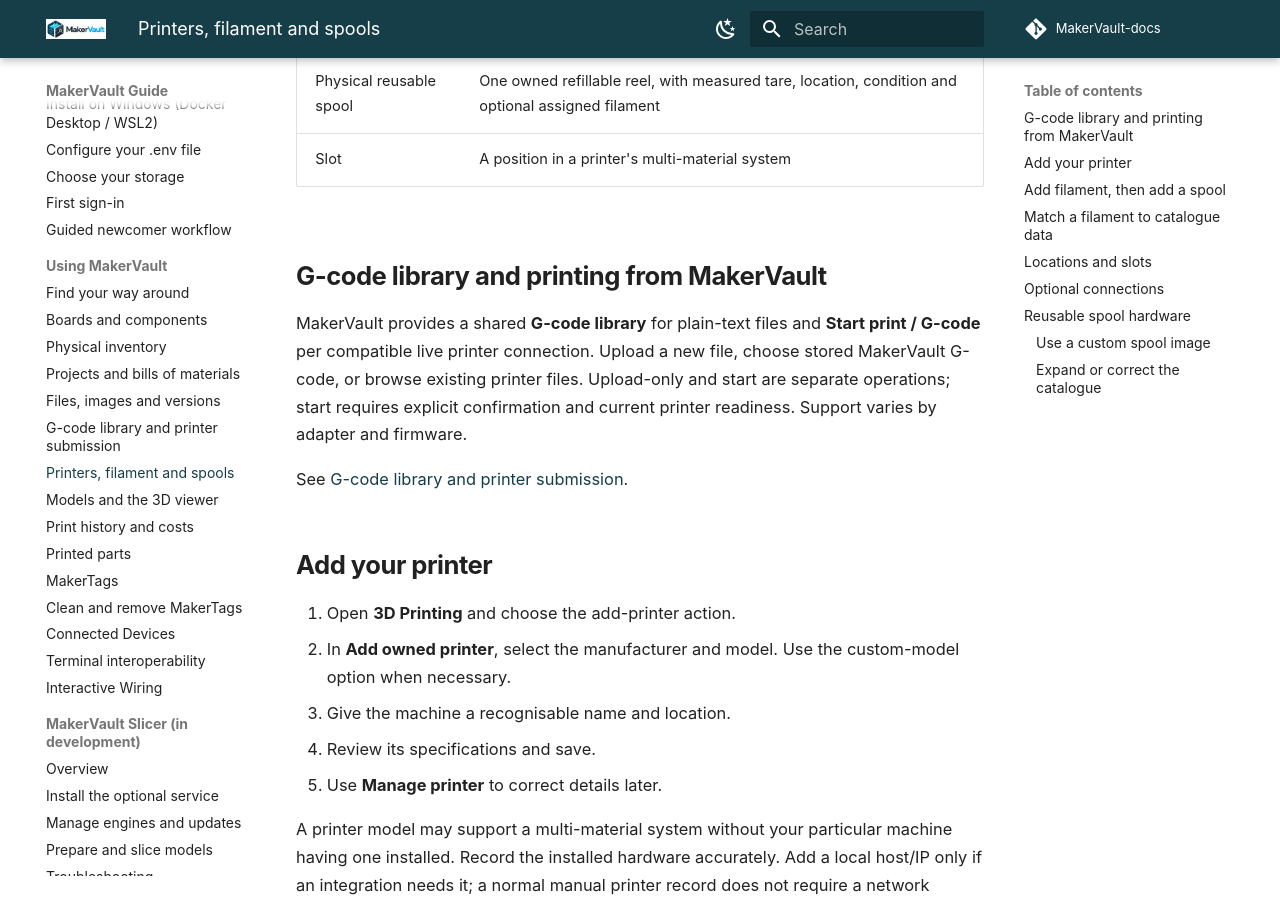
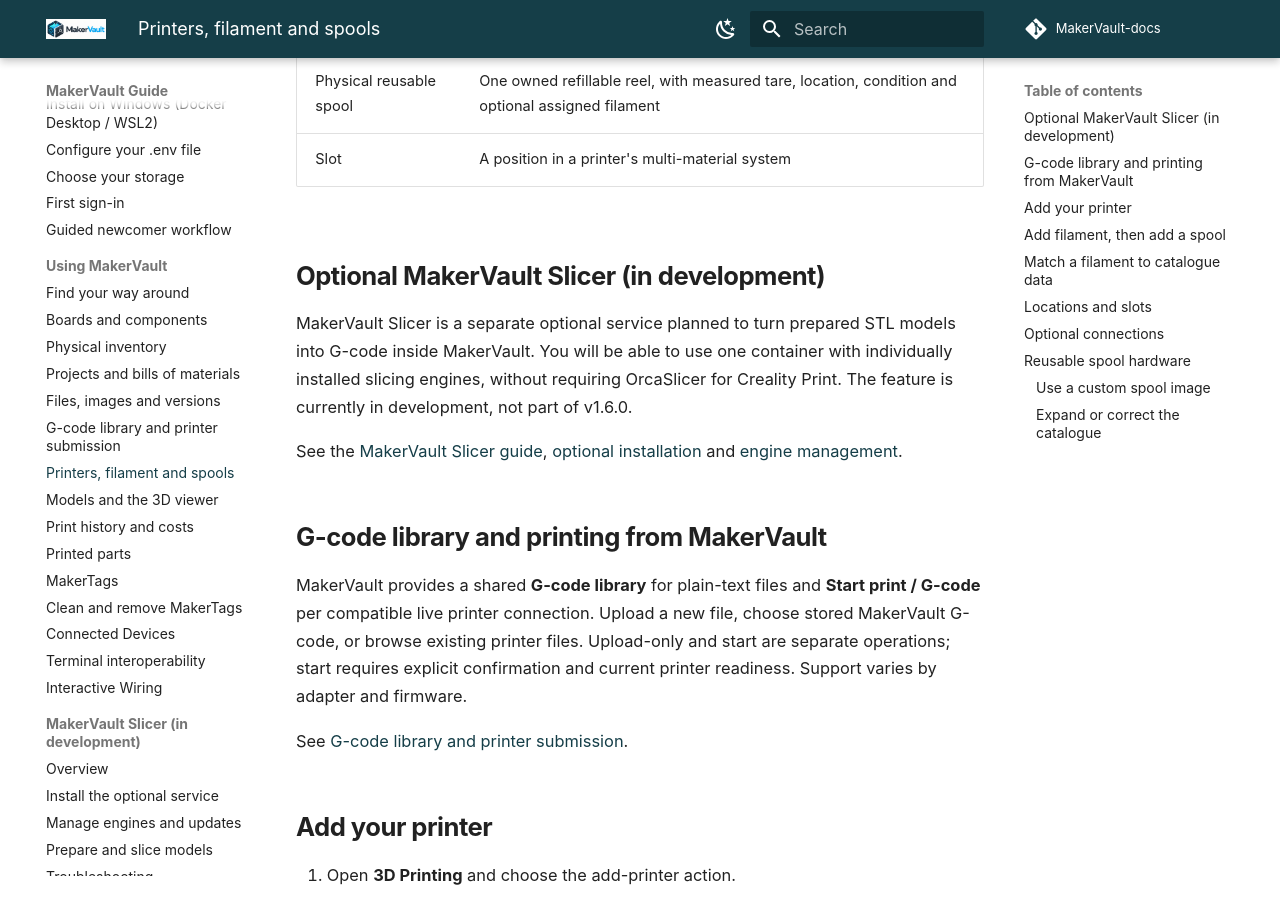
Before and after one commit to gavrd7/MakerVault-docs, an MkDocs documentation site: the page built from docs/guide/using/printing.md, in a window 1280 px wide and 900 px high, scrolled down 675 px. Built offline with MkDocs 1.6.1 and Material for MkDocs 9.7.7, drawn with Linux system fonts in a browser that asks for light colours; comment, search, counter and statistics services are not loaded.

Commit message:
Integrate slicer guide into existing documentation navigation

```diff
--- a/docs/guide/using/printing.md
+++ b/docs/guide/using/printing.md
@@ -14,6 +14,12 @@
 | Reusable spool design | Empty spool hardware specification, manufacturer or 3D-printed |
 | Physical reusable spool | One owned refillable reel, with measured tare, location, condition and optional assigned filament |
 | Slot | A position in a printer's multi-material system |
+
+## Optional MakerVault Slicer (in development)
+
+MakerVault Slicer is a separate optional service planned to turn prepared STL models into G-code inside MakerVault. You will be able to use one container with individually installed slicing engines, without requiring OrcaSlicer for Creality Print. The feature is currently in development, not part of v1.6.0.
+
+See the [MakerVault Slicer guide](../slicer/index.md), [optional installation](../slicer/installation.md) and [engine management](../slicer/engines.md).
 
 ## G-code library and printing from MakerVault
 
```
